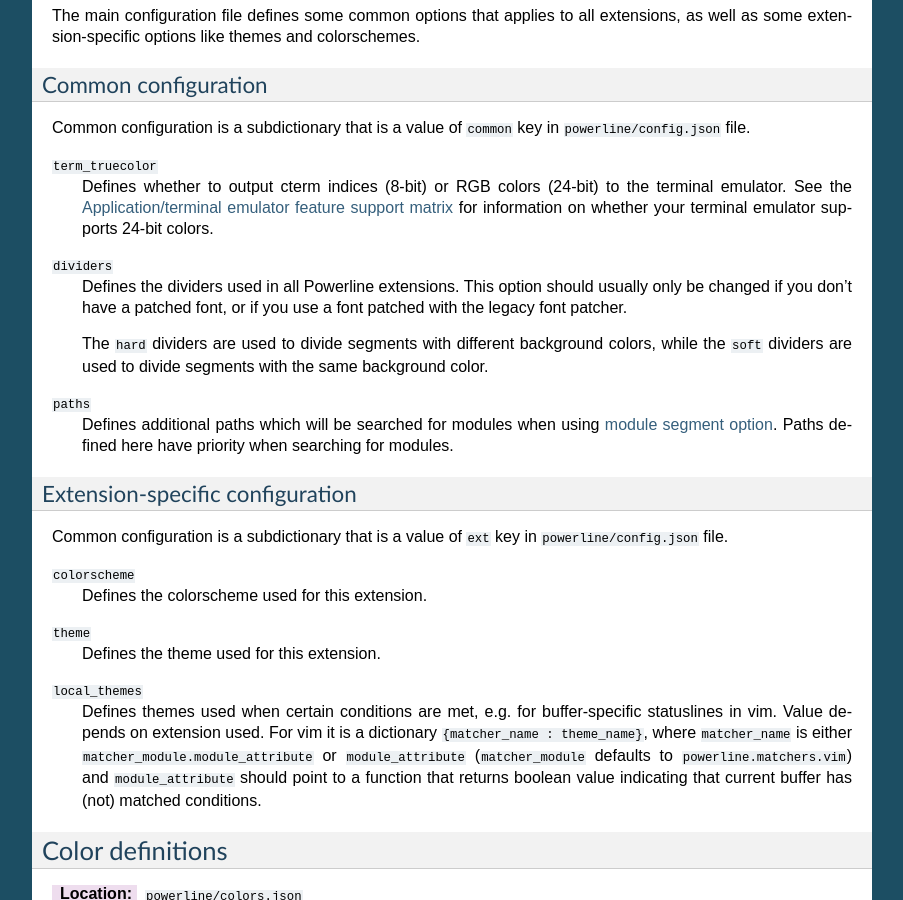
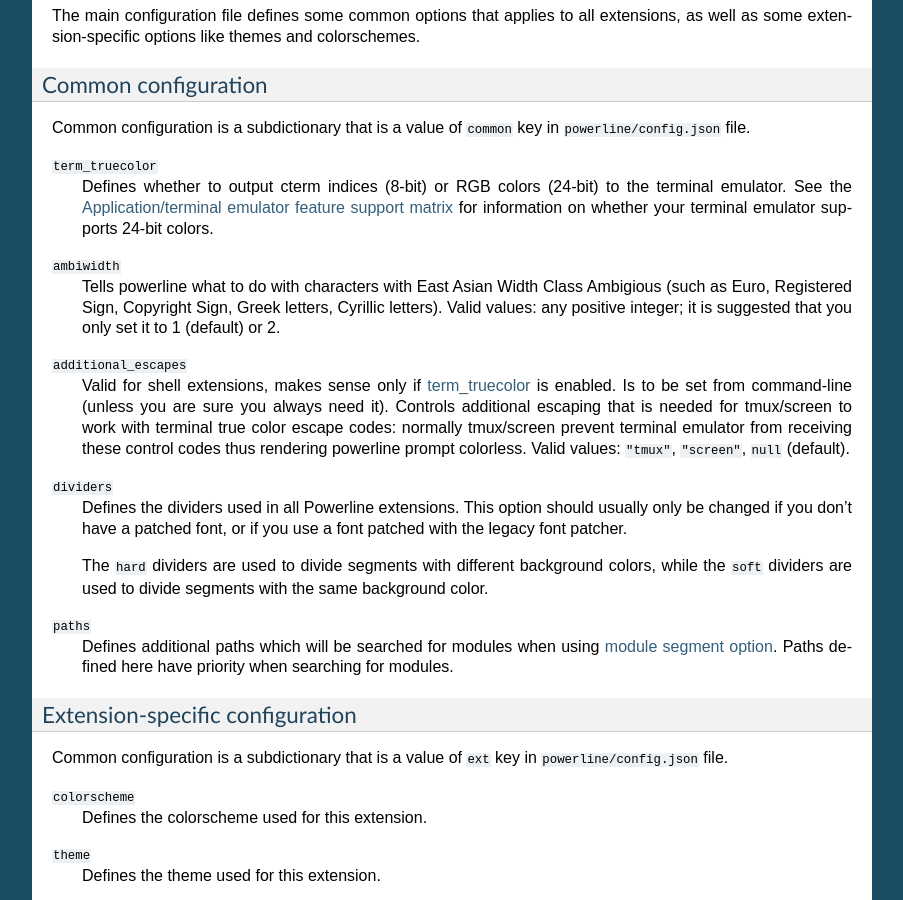
Before and after one commit to someyooyo/someyooyo, a Sphinx documentation site: the page built from docs/source/configuration.rst, in a window 1280 px wide and 900 px high, scrolled down 1708 px. Shown: the whole window, without its empty margins (198-1101 px from the left). Built offline with Sphinx 7.4.7, drawn with Linux system fonts in a browser that asks for light colours.

Commit message:
Improve ambiwidth handling, readd additional_escapes
Fixes #307

```diff
--- a/docs/source/configuration.rst
+++ b/docs/source/configuration.rst
@@ -119,6 +119,25 @@ Common configuration is a subdictionary that is a value of ``common`` key in
     Defines whether to output cterm indices (8-bit) or RGB colors (24-bit)
     to the terminal emulator. See the :ref:`term-feature-support-matrix` for
     information on whether your terminal emulator supports 24-bit colors.
+
+.. _config-common-ambiwidth:
+
+``ambiwidth``
+    Tells powerline what to do with characters with East Asian Width Class
+    Ambigious (such as Euro, Registered Sign, Copyright Sign, Greek
+    letters, Cyrillic letters). Valid values: any positive integer; it is
+    suggested that you only set it to 1 (default) or 2.
+
+.. _config-common-additional_escapes:
+
+``additional_escapes``
+    Valid for shell extensions, makes sense only if :ref:`term_truecolor
+    <config-common-term_truecolor>` is enabled. Is to be set from command-line
+    (unless you are sure you always need it). Controls additional escaping that
+    is needed for tmux/screen to work with terminal true color escape codes:
+    normally tmux/screen prevent terminal emulator from receiving these control
+    codes thus rendering powerline prompt colorless. Valid values: ``"tmux"``,
+    ``"screen"``, ``null`` (default).
 
 ``dividers``
     Defines the dividers used in all Powerline extensions. This option
--- a/docs/source/installation/osx.rst
+++ b/docs/source/installation/osx.rst
@@ -90,7 +90,8 @@ Statusline is getting wrapped to the next line in iTerm2
 
 * Turn off “Treat ambigious-width characters as double width” in `Preferences
   --> Text`.
-* Alternative: remove fancy dividers and other fancy symbols from configuration.
+* Alternative: remove fancy dividers (they suck in this case), set
+  :ref:`ambiwidth <config-common-ambiwidth>` to 2.
 
 I receive a ``NameError`` when trying to use Powerline with MacVim!
 -------------------------------------------------------------------
--- a/powerline/__init__.py
+++ b/powerline/__init__.py
@@ -71,7 +71,11 @@ class Powerline(object):
 		except ImportError as e:
 			sys.stderr.write('Error while importing renderer module: {0}\n'.format(e))
 			sys.exit(1)
-		options = {'term_truecolor': common_config.get('term_truecolor', False)}
+		options = {'term_truecolor': common_config.get('term_truecolor', False),
+				'ambiwidth': common_config.get('ambiwidth', 1),
+				'tmux_escape': common_config.get('additional_escapes') == 'tmux',
+				'screen_escape': common_config.get('additional_escapes') == 'screen',
+				}
 		self.renderer = Renderer(theme_config, local_themes, theme_kwargs, colorscheme, **options)
 
 	@staticmethod
```
Also changed, not shown: docs/source/installation/troubleshooting-common.rst (+11 -1 lines), 3 other files.
